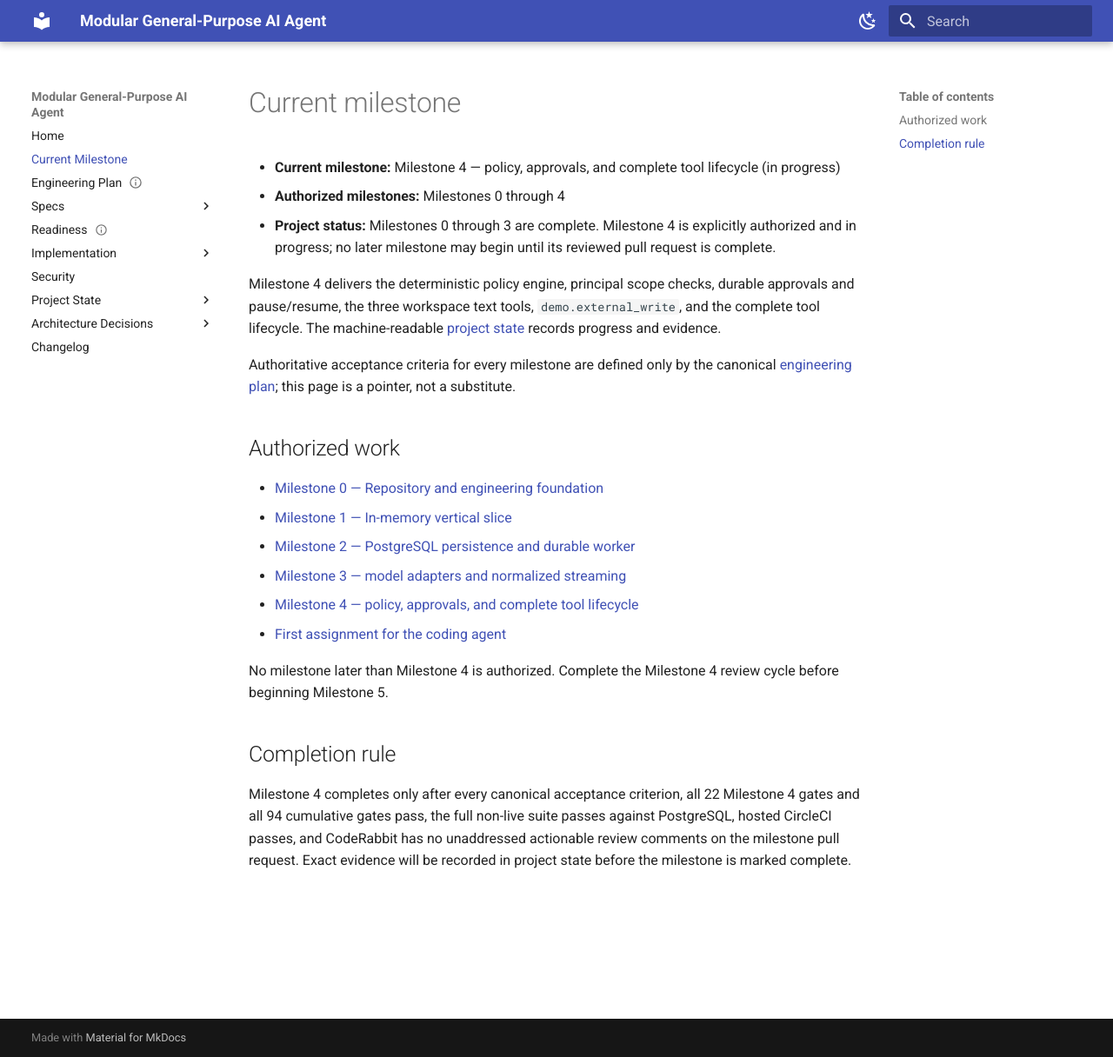
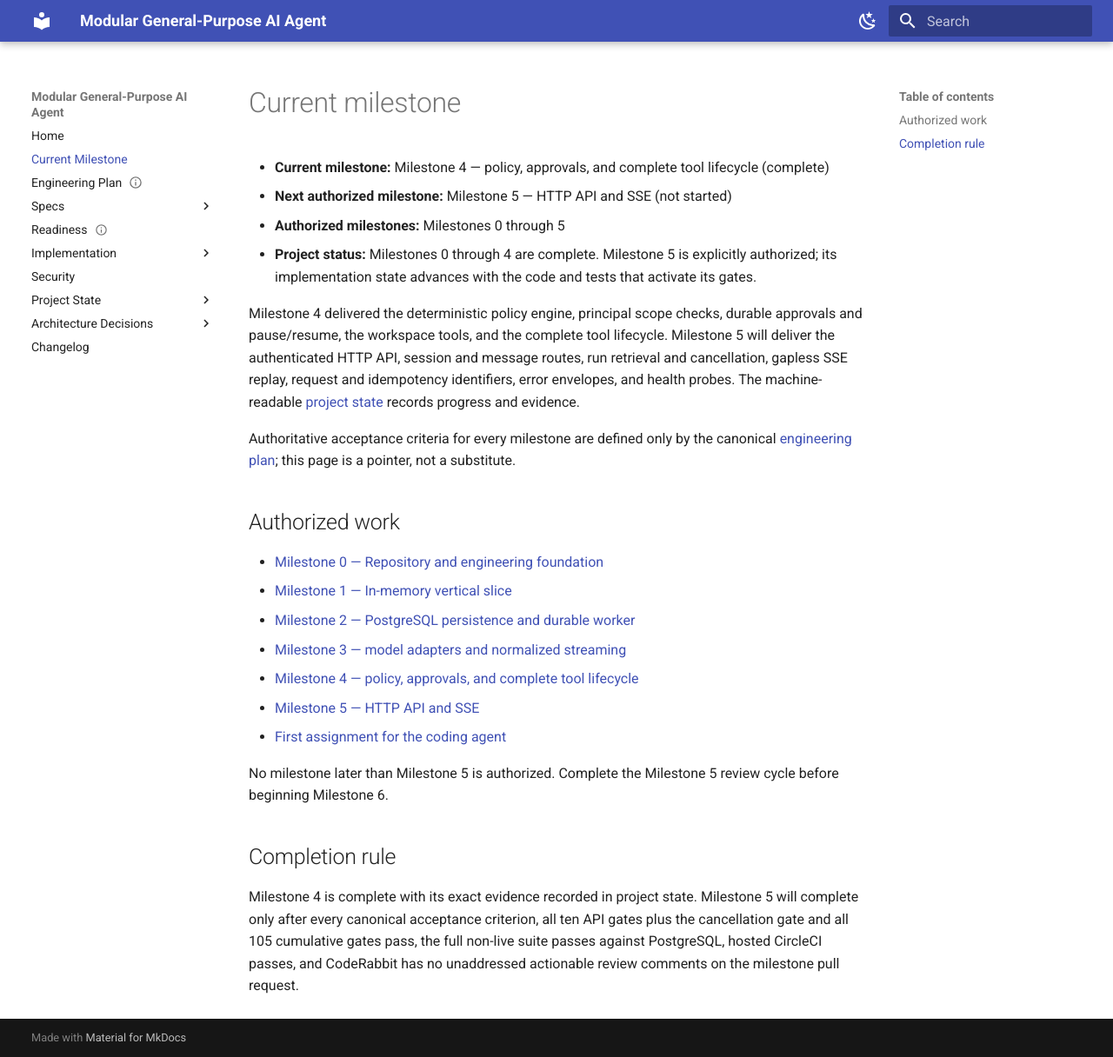
Before and after one commit to avitus/veetbot, an MkDocs documentation site: the page built from docs/plan/current-milestone.md, in a window 1280 px wide and 1216 px high. Shown: the whole window at 87% size. Built offline with MkDocs 1.6.1 and Material for MkDocs 9.7.7, drawn with Linux system fonts in a browser that asks for light colours.

Commit message:
docs: mark Milestone 4 complete

```diff
--- a/docs/plan/current-milestone.md
+++ b/docs/plan/current-milestone.md
@@ -5,16 +5,20 @@ title: Current Milestone
 # Current milestone
 
 - **Current milestone:** Milestone 4 — policy, approvals, and complete tool
-  lifecycle (in progress)
-- **Authorized milestones:** Milestones 0 through 4
-- **Project status:** Milestones 0 through 3 are complete. Milestone 4 is
-  explicitly authorized and in progress; no later milestone may begin until
-  its reviewed pull request is complete.
+  lifecycle (complete)
+- **Next authorized milestone:** Milestone 5 — HTTP API and SSE (not started)
+- **Authorized milestones:** Milestones 0 through 5
+- **Project status:** Milestones 0 through 4 are complete. Milestone 5 is
+  explicitly authorized; its implementation state advances with the code and
+  tests that activate its gates.
 
-Milestone 4 delivers the deterministic policy engine, principal scope checks,
-durable approvals and pause/resume, the three workspace text tools,
-`demo.external_write`, and the complete tool lifecycle. The machine-readable
-[project state](../status/project-state.yaml) records progress and evidence.
+Milestone 4 delivered the deterministic policy engine, principal scope checks,
+durable approvals and pause/resume, the workspace tools, and the complete tool
+lifecycle. Milestone 5 will deliver the authenticated HTTP API, session and
+message routes, run retrieval and cancellation, gapless SSE replay, request and
+idempotency identifiers, error envelopes, and health probes. The
+machine-readable [project state](../status/project-state.yaml) records progress
+and evidence.
 
 Authoritative acceptance criteria for every milestone are defined only by the
 canonical [engineering plan](engineering-plan.md); this page is a pointer, not a
@@ -27,16 +31,17 @@ substitute.
 - [Milestone 2 — PostgreSQL persistence and durable worker](engineering-plan.md#milestone-2-postgresql-persistence-and-durable-worker)
 - [Milestone 3 — model adapters and normalized streaming](engineering-plan.md#milestone-3-model-adapters-openai-anthropic-openai-compatible-and-normalized-streaming)
 - [Milestone 4 — policy, approvals, and complete tool lifecycle](engineering-plan.md#milestone-4-policy-approvals-and-complete-tool-lifecycle)
+- [Milestone 5 — HTTP API and SSE](engineering-plan.md#milestone-5-http-api-and-sse)
 - [First assignment for the coding agent](engineering-plan.md#26-first-assignment-for-the-coding-agent)
 
-No milestone later than Milestone 4 is authorized. Complete the Milestone 4
-review cycle before beginning Milestone 5.
+No milestone later than Milestone 5 is authorized. Complete the Milestone 5
+review cycle before beginning Milestone 6.
 
 ## Completion rule
 
-Milestone 4 completes only after every canonical acceptance criterion, all 22
-Milestone 4 gates and all 94 cumulative gates pass, the full non-live suite
-passes against PostgreSQL, hosted CircleCI passes, and CodeRabbit has no
-unaddressed actionable review comments on the milestone pull request. Exact
-evidence will be recorded in project state before the milestone is marked
-complete.
+Milestone 4 is complete with its exact evidence recorded in project state.
+Milestone 5 will complete only after every canonical acceptance criterion, all
+ten API gates plus the cancellation gate and all 105 cumulative gates pass, the
+full non-live suite passes against PostgreSQL, hosted CircleCI passes, and
+CodeRabbit has no unaddressed actionable review comments on the milestone pull
+request.
```
Also changed, not shown: docs/status/project-state.yaml (+41 -2 lines).
